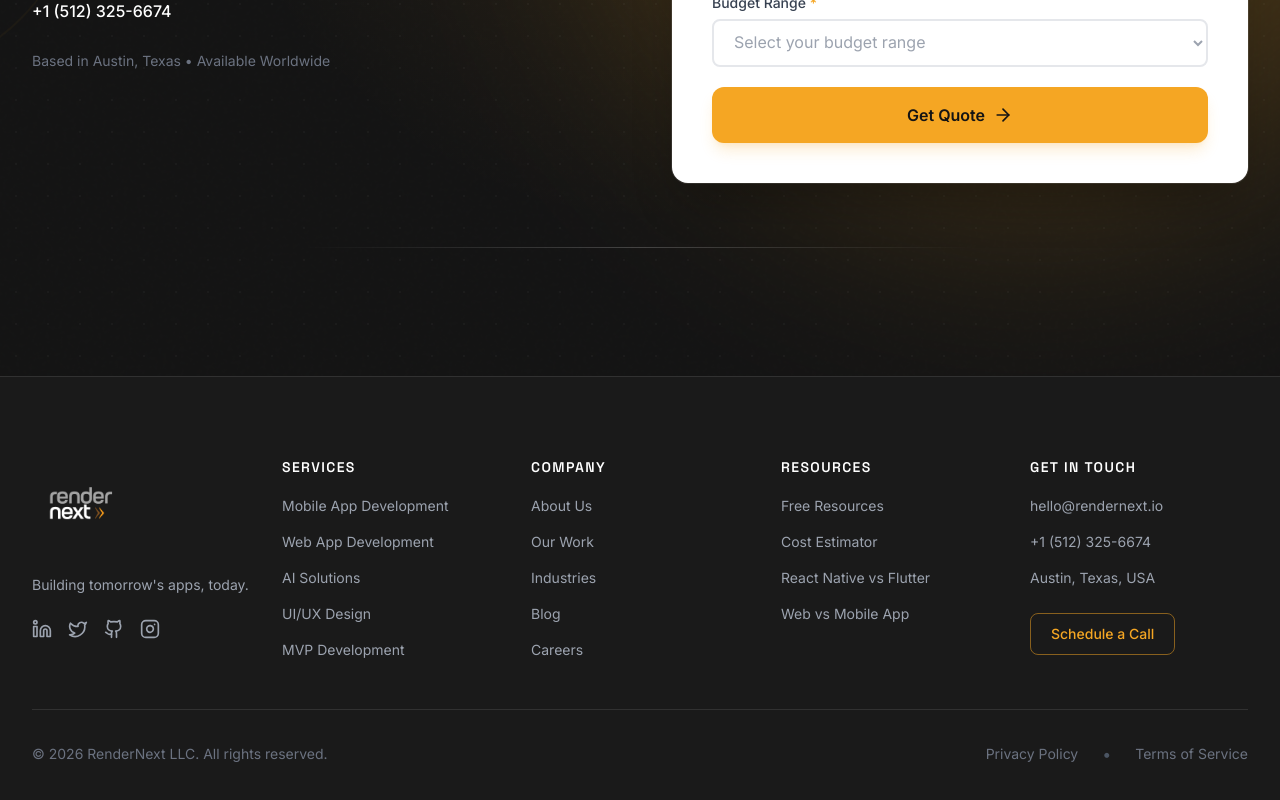
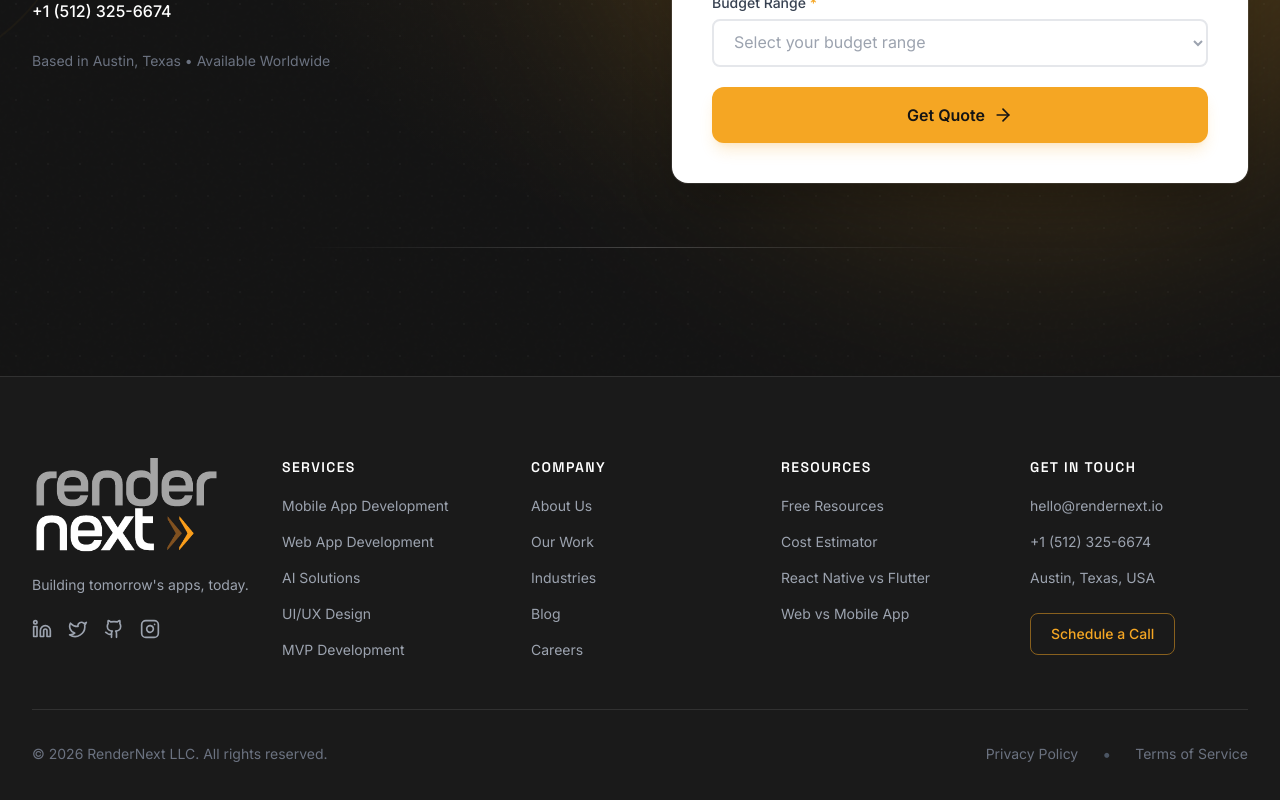
Before and after one commit to daneylpasha/rendernext, a Next.js app: page / in a window 1280 px wide. Shown: the part 9870-10670 px from the top of the page. Built offline with nearby package versions, Linux system fonts and the light colour scheme.

Commit message:
After images and footer fix

```diff
--- a/components/Footer.tsx
+++ b/components/Footer.tsx
@@ -58,10 +58,10 @@ export function Footer() {
             <StaggerItem>
               <Link href="/" className="inline-block">
                 <Image
-                  src="/assets/logos/Logo_500w-SQ-trans-dark.png"
+                  src="/assets/logos/Logo_500w-SQ-trans-dark-web.png"
                   alt="RenderNext"
-                  width={160}
-                  height={120}
+                  width={100}
+                  height={75}
                   className="h-24 w-auto"
                 />
               </Link>
```
Also changed, not shown: .claude/settings.local.json (added).
